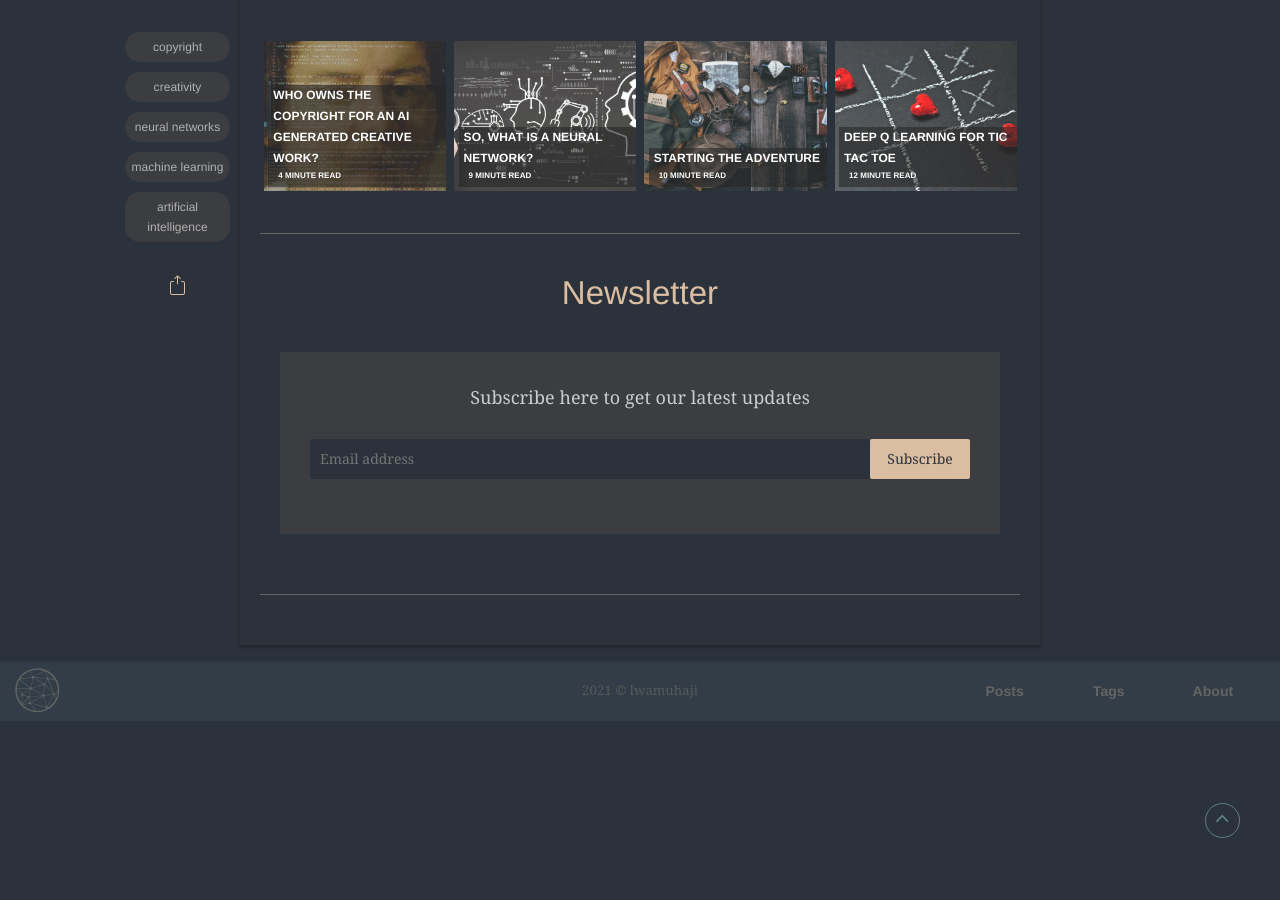
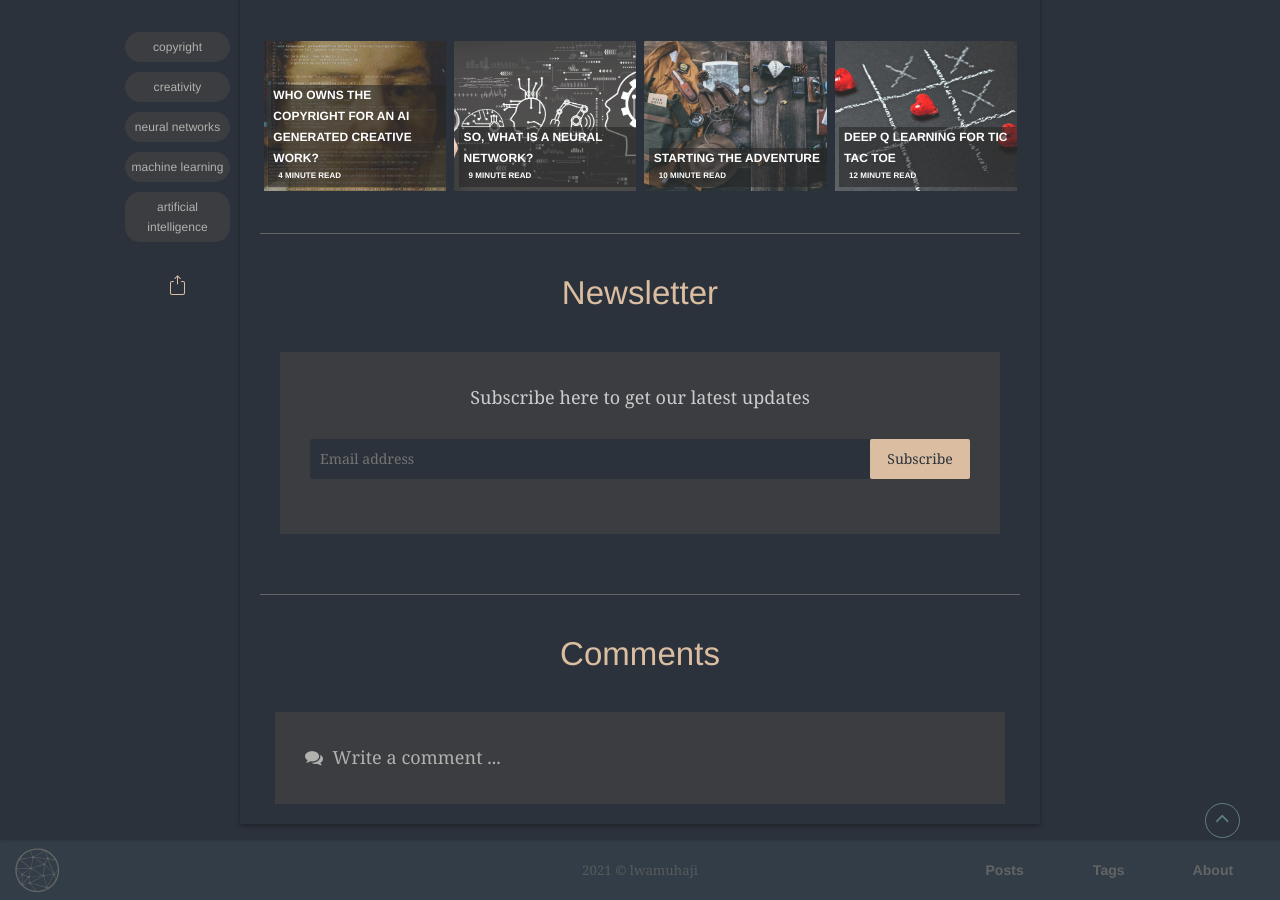
Before and after one commit to lwamuhaji/lwamuhaji.github.io, a Jekyll site: the page built from _posts/2021-04-20-AI-and-intellectual-property.md, in a window 1280 px wide and 900 px high, scrolled down 5467 px. Built offline with Jekyll 4.4.1, drawn with Linux system fonts in a browser that asks for light colours; some web fonts are replaced; comment, search, counter and statistics services are not loaded; before the commit the page ends 6188 px from its top, so only the background shows below that; some of the changed lines change nothing that is shown.

Commit message:
Update _config.yml

```diff
--- a/_config.yml
+++ b/_config.yml
@@ -42,7 +42,7 @@ github: lwamuhaji # Add your Github handle
 
 # Disqus
 discus_identifier: lwamuhaji-github-io # Add your discus identifier
-comments_curtain: # leave empty to show the disqus embed directly
+comments_curtain: yes # leave empty to show the disqus embed directly
 
 # Tracker
 analytics: G-R8SZS2YBZK
```
